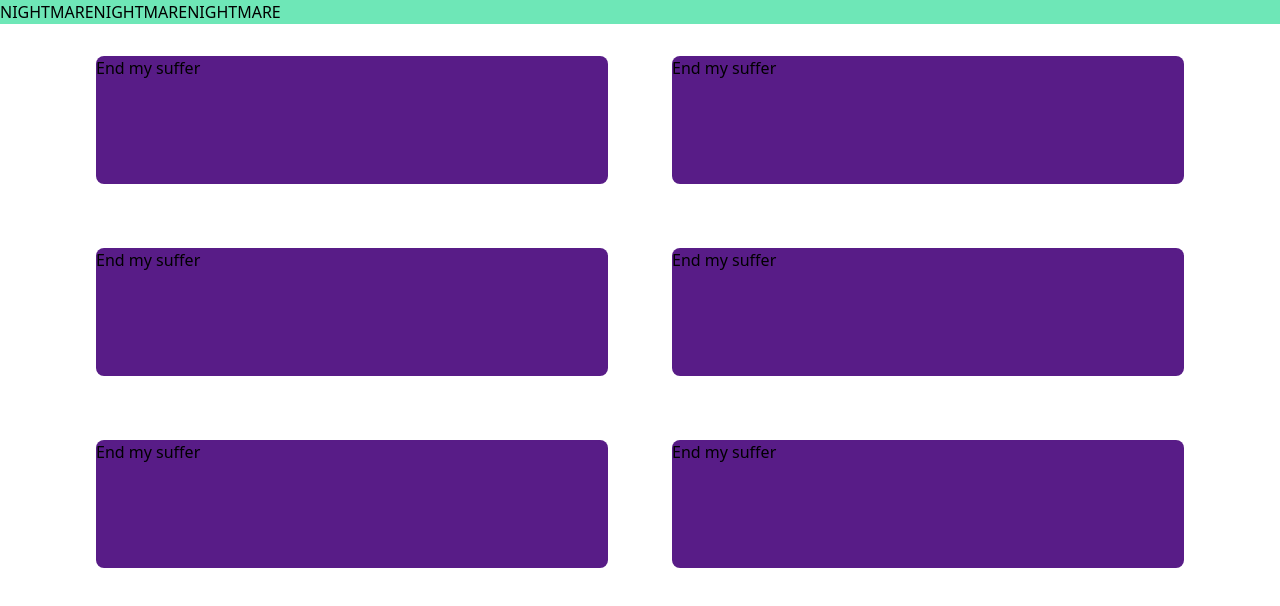
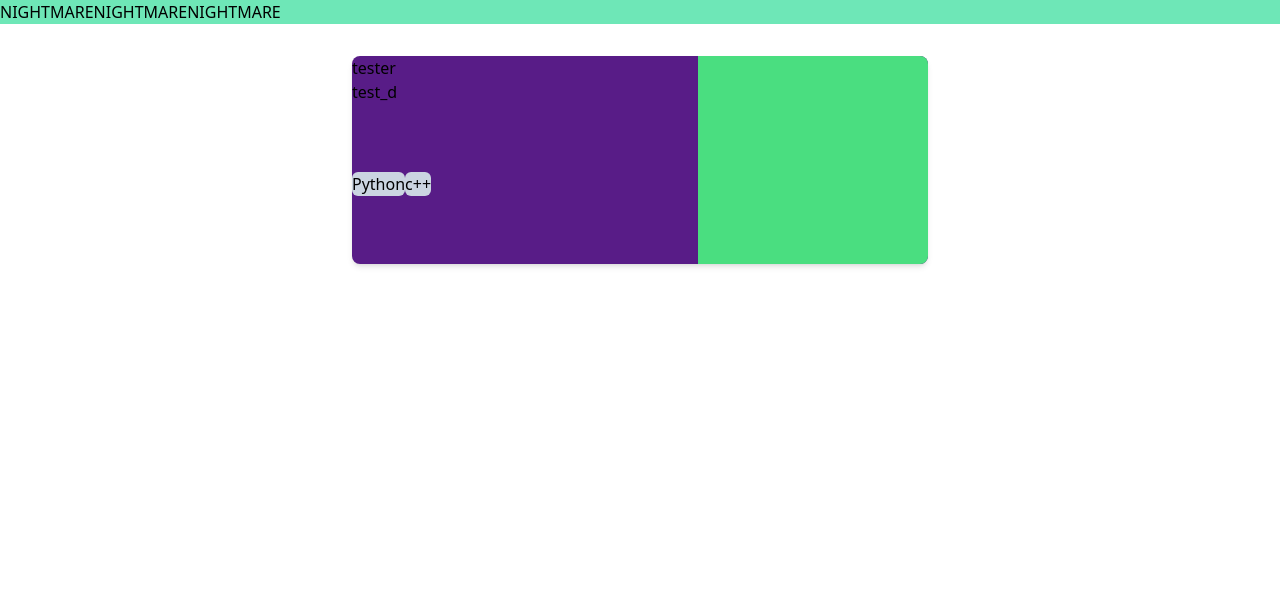
Before and after one commit to ArjunMehta01/personal_site_2, a React app: page / in a window 1280 px wide. Shown: the top 606 px of the page. Built offline with nearby package versions, Linux system fonts and the light colour scheme.

Commit message:
project card outline complete, propping path updated for component - final changes still required to component and images

```diff
--- a/src/App.js
+++ b/src/App.js
@@ -22,7 +22,7 @@ import {
 
 const App = () => {
     return (
-        <div>
+        <div className="max-h-screen">
             <Projects />
         </div>
     )
--- a/src/components/ProjectCard.js
+++ b/src/components/ProjectCard.js
@@ -3,23 +3,64 @@ import tw from "tailwind-styled-components";
 import { useNavigate } from "react-router-dom";
 // TODO: change max for h to sensible val
 const PCard = tw.div`
+    grid
+    grid-cols-5
+    row-span-2
     rounded-lg
-    w-[32rem]
+    w-[36rem]
+    min-w-[36rem]
+    min-h-[13rem]
     m-8
-    h-32
+    h-52
     max-w-[50%]
     bg-purple-900
+    shadow-md
 `;
 
-const ProjectCard = () => {
-    return (<div className="flex flex-row flex-wrap justify-center">
-            <PCard>End my suffer</PCard>
-            <PCard>End my suffer</PCard>
-            <PCard>End my suffer</PCard>
-            <PCard>End my suffer</PCard>
-            <PCard>End my suffer</PCard>
-            <PCard>End my suffer</PCard>
-        </div>);
+const Tag = tw.div`
+    flex
+    bg-slate-300
+    justify-center
+    align-middle
+    rounded-md
+    border-1
+    border-black
+    h-6
+`;
+
+const ImageHolder = tw.div`
+    col-start-4
+    col-span-2
+    row-start-1
+    row-end-3
+    bg-green-400
+    rounded-r-lg
+`;
+
+const TagHolder = tw.div`
+    flex
+    flex-row
+    align-baseline
+    col-start-1
+    col-end-4
+    row-start-2
+    row-end-3
+`;
+
+const ProjectCard = (props) => {
+    return (
+            <PCard>
+                <div className="col-start-1 col-end-4 row-start-1 row-end-2">
+                    <h1>{props.title}</h1>
+                    <p>{props.description}</p>
+                </div>
+                <TagHolder>
+                    {props.tags.map((lang) => {
+                        return <Tag key={lang}>{lang}</Tag>
+                    })}
+                </TagHolder>
+                <ImageHolder />
+            </PCard>);
 
 };
 
--- a/src/pages/Projects.js
+++ b/src/pages/Projects.js
@@ -6,7 +6,9 @@ const Projects = () => {
     return (
         <>
             <Navbar />
-            <ProjectCard>THis is</ProjectCard>
+            <div className="flex flex-row flex-wrap justify-center">
+                <ProjectCard title="tester" description="test_d" tags={["Python", "c++"]}></ProjectCard>
+            </div>
         </>
     )
 }
```
